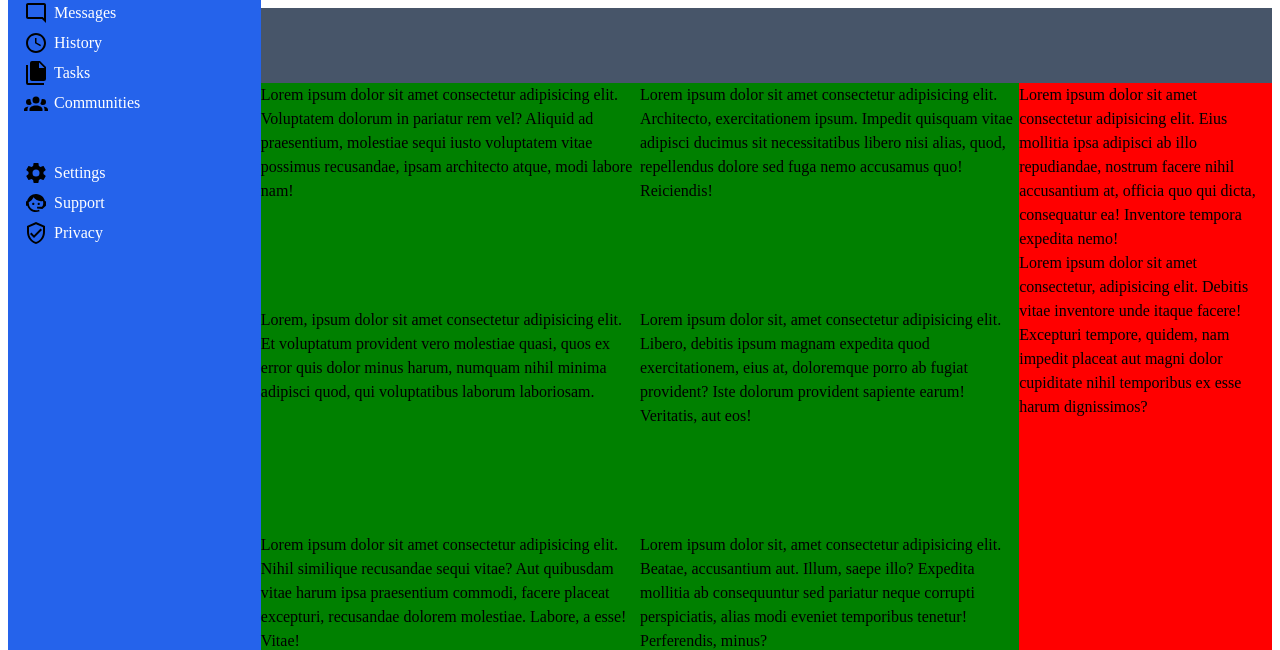
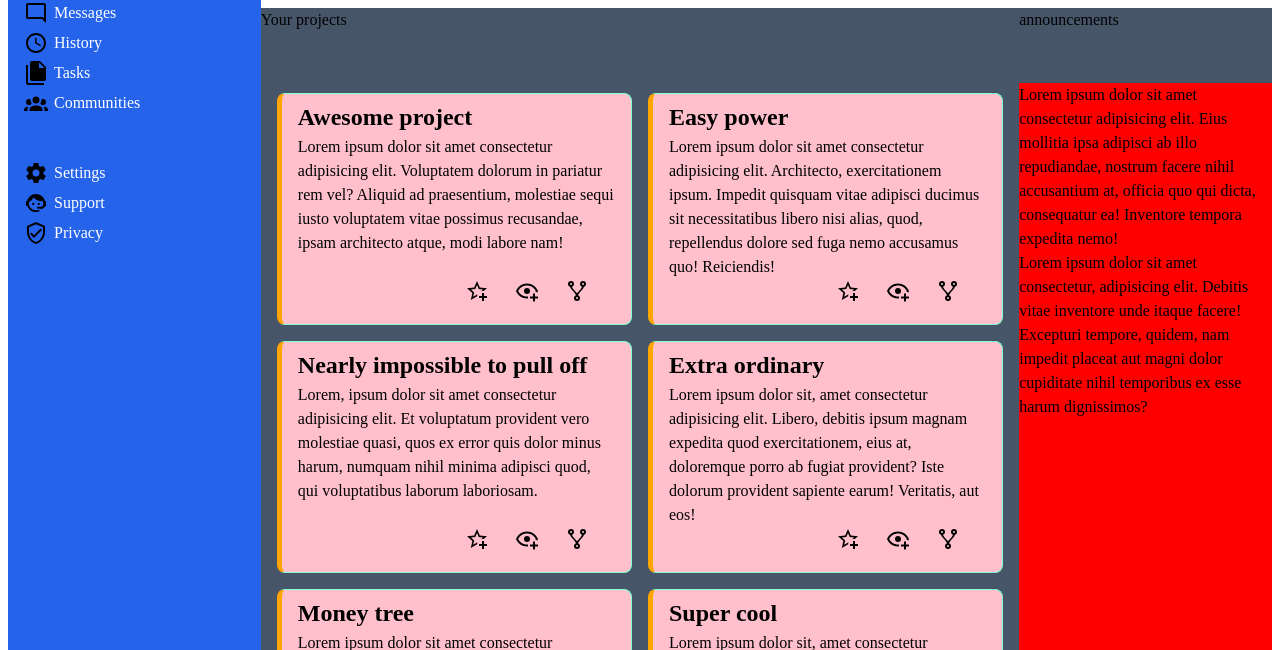
Before and after one commit to Stephenasembo/admin-dashboard, a plain HTML site: page index.html in a window 1280 px wide. Shown: the part 150-800 px from the top of the page. Drawn offline with Linux system fonts and the light colour scheme.

Commit message:
Align The Project Cards Within The Layout

```diff
--- a/index.html
+++ b/index.html
@@ -83,33 +83,73 @@
                 </div>
             </div>
         </div>
+        <div class="titles">
+            <span class="portfolio">Your projects</span>
+            <span class="announcements">announcements</span>
+        </div>
         <div class="main">
             <div class="projects">
                 <div class="card">
-                    Lorem ipsum dolor sit amet consectetur adipisicing elit. Voluptatem dolorum in pariatur rem vel? Aliquid ad praesentium, molestiae sequi iusto voluptatem vitae possimus recusandae, ipsam architecto atque, modi labore nam!
+                    <h2>Awesome project</h2>
+                    <p>Lorem ipsum dolor sit amet consectetur adipisicing elit. Voluptatem dolorum in pariatur rem vel? Aliquid ad praesentium, molestiae sequi iusto voluptatem vitae possimus recusandae, ipsam architecto atque, modi labore nam!</p>
+                    <div class="icons">
+                        <img src="svg/star-plus-outline.svg" alt="star icon" width="24" height="24">
+                        <img src="svg/eye-plus-outline.svg" alt="watch icon" width="24" height="24">
+                        <img src="svg/source-fork.svg" alt="fork icon" width="24" height="24">
+                    </div>
                 </div>
                 <div class="card">
-                    Lorem ipsum dolor sit amet consectetur adipisicing elit. Architecto, exercitationem ipsum. Impedit quisquam vitae adipisci ducimus sit necessitatibus libero nisi alias, quod, repellendus dolore sed fuga nemo accusamus quo! Reiciendis!
+                    <h2>Easy power</h2>
+                    <p>Lorem ipsum dolor sit amet consectetur adipisicing elit. Architecto, exercitationem ipsum. Impedit quisquam vitae adipisci ducimus sit necessitatibus libero nisi alias, quod, repellendus dolore sed fuga nemo accusamus quo! Reiciendis!</p>
+                    <div class="icons">
+                        <img src="svg/star-plus-outline.svg" alt="star icon" width="24" height="24">
+                        <img src="svg/eye-plus-outline.svg" alt="watch icon" width="24" height="24">
+                        <img src="svg/source-fork.svg" alt="fork icon" width="24" height="24">
+                    </div>
                 </div>
                 <div class="card">
-                    Lorem, ipsum dolor sit amet consectetur adipisicing elit. Et voluptatum provident vero molestiae quasi, quos ex error quis dolor minus harum, numquam nihil minima adipisci quod, qui voluptatibus laborum laboriosam.
+                    <h2>Nearly impossible to pull off</h2>
+                    <p>Lorem, ipsum dolor sit amet consectetur adipisicing elit. Et voluptatum provident vero molestiae quasi, quos ex error quis dolor minus harum, numquam nihil minima adipisci quod, qui voluptatibus laborum laboriosam.</p>
+                    <div class="icons">
+                        <img src="svg/star-plus-outline.svg" alt="star icon" width="24" height="24">
+                        <img src="svg/eye-plus-outline.svg" alt="watch icon" width="24" height="24">
+                        <img src="svg/source-fork.svg" alt="fork icon" width="24" height="24">
+                    </div>
                 </div>
                 <div class="card">
-                    Lorem ipsum dolor sit, amet consectetur adipisicing elit. Libero, debitis ipsum magnam expedita quod exercitationem, eius at, doloremque porro ab fugiat provident? Iste dolorum provident sapiente earum! Veritatis, aut eos!
+                    <h2>Extra ordinary</h2>
+                    <p>Lorem ipsum dolor sit, amet consectetur adipisicing elit. Libero, debitis ipsum magnam expedita quod exercitationem, eius at, doloremque porro ab fugiat provident? Iste dolorum provident sapiente earum! Veritatis, aut eos!</p>
+                    <div class="icons">
+                        <img src="svg/star-plus-outline.svg" alt="star icon" width="24" height="24">
+                        <img src="svg/eye-plus-outline.svg" alt="watch icon" width="24" height="24">
+                        <img src="svg/source-fork.svg" alt="fork icon" width="24" height="24">
+                    </div>
                 </div>
                 <div class="card">
-                    Lorem ipsum dolor sit amet consectetur adipisicing elit. Nihil similique recusandae sequi vitae? Aut quibusdam vitae harum ipsa praesentium commodi, facere placeat excepturi, recusandae dolorem molestiae. Labore, a esse! Vitae!
+                    <h2>Money tree</h2>
+                    <p>Lorem ipsum dolor sit amet consectetur adipisicing elit. Nihil similique recusandae sequi vitae? Aut quibusdam vitae harum ipsa praesentium commodi, facere placeat excepturi, recusandae dolorem molestiae. Labore, a esse! Vitae!</p>
+                    <div class="icons">
+                        <img src="svg/star-plus-outline.svg" alt="star icon" width="24" height="24">
+                        <img src="svg/eye-plus-outline.svg" alt="watch icon" width="24" height="24">
+                        <img src="svg/source-fork.svg" alt="fork icon" width="24" height="24">
+                    </div>
                 </div>
                 <div class="card">
-                    Lorem ipsum dolor sit, amet consectetur adipisicing elit. Beatae, accusantium aut. Illum, saepe illo? Expedita mollitia ab consequuntur sed pariatur neque corrupti perspiciatis, alias modi eveniet temporibus tenetur! Perferendis, minus?
+                    <h2>Super cool</h2>
+                    <p>Lorem ipsum dolor sit, amet consectetur adipisicing elit. Beatae, accusantium aut. Illum, saepe illo? Expedita mollitia ab consequuntur sed pariatur neque corrupti perspiciatis, alias modi eveniet temporibus tenetur! Perferendis, minus?</p>
+                    <div class="icons">
+                        <img src="svg/star-plus-outline.svg" alt="star icon" width="24" height="24">
+                        <img src="svg/eye-plus-outline.svg" alt="watch icon" width="24" height="24">
+                        <img src="svg/source-fork.svg" alt="fork icon" width="24" height="24">
+                    </div>
                 </div>
             </div>
             <div class="aside">
                 <div class="announcements">
-                    Lorem ipsum dolor sit amet consectetur adipisicing elit. Eius mollitia ipsa adipisci ab illo repudiandae, nostrum facere nihil accusantium at, officia quo qui dicta, consequatur ea! Inventore tempora expedita nemo!
+                    <p>Lorem ipsum dolor sit amet consectetur adipisicing elit. Eius mollitia ipsa adipisci ab illo repudiandae, nostrum facere nihil accusantium at, officia quo qui dicta, consequatur ea! Inventore tempora expedita nemo!</p>
                 </div>
                 <div class="trending">
-                    Lorem ipsum dolor sit amet consectetur, adipisicing elit. Debitis vitae inventore unde itaque facere! Excepturi tempore, quidem, nam impedit placeat aut magni dolor cupiditate nihil temporibus ex esse harum dignissimos?
+                    <p>Lorem ipsum dolor sit amet consectetur, adipisicing elit. Debitis vitae inventore unde itaque facere! Excepturi tempore, quidem, nam impedit placeat aut magni dolor cupiditate nihil temporibus ex esse harum dignissimos?</p>
                 </div>
             </div>
         </div>
--- a/styles.css
+++ b/styles.css
@@ -8,6 +8,10 @@
     grid-template-columns: 0.5fr 2fr;
     grid-template-rows: repeat(12, 1fr);
     background-color: #475569;
+}
+
+h2, p {
+    margin: 0;
 }
 
 .sidebar {
@@ -32,12 +36,19 @@
 }
 
 .main {
-    background-color: green;
     display: grid;
     grid-row: 4 / -1;
     grid-column: 2 / -1;
     grid-template-columns: 3fr 1fr;
     grid-template-rows: repeat(10, 1fr);
+}
+
+.titles {
+    grid-row: 3 / 4;
+    grid-column: 2 / 4;
+    display: grid;
+    grid-template-rows: 1fr;
+    grid-template-columns: 3fr 1fr;
 }
 
 .aside {
@@ -52,6 +63,27 @@
     grid-template-rows: 1fr 1fr 1fr;
     grid-row: 1 / 11;
     grid-column: 1 / 2;
+    gap: 16px;
+    margin: 10px 16px;
+}
+
+.card {
+    box-sizing: border-box;
+    border: 1px solid aquamarine;
+    background-color: pink;
+    border-radius: 8px;
+    padding: 5px 16px;
+    border-left: 5px solid orange;
+    display: grid;
+    grid-template-rows: min-content 1fr 40px;
+    grid-template-columns: 1fr;
+}
+
+.icons {
+    justify-self: end;
+    display: grid;
+    grid-template-columns: repeat(3, 50px);
+    grid-template-rows: 1fr;
 }
 
 .dashboard {
```
Also changed, not shown: svg/eye-plus-outline.svg (added), svg/source-fork.svg (added), svg/star-plus-outline.svg (added).
